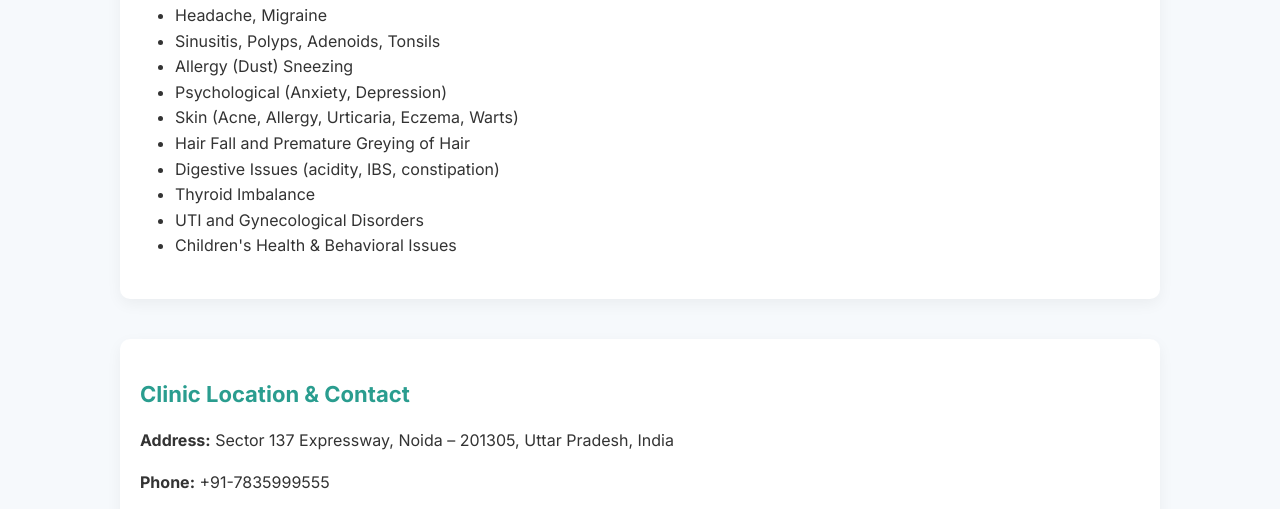
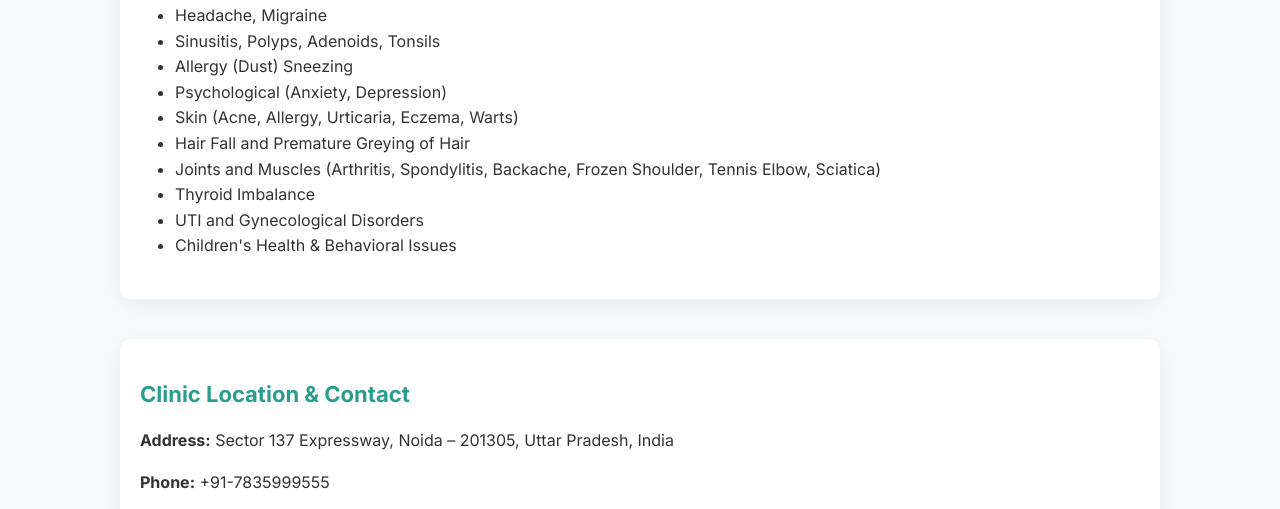
Before and after one commit to mayankes-gif/dr, a plain HTML site: page index.html in a window 1280 px wide. Shown: the part 1240-1749 px from the top of the page. Drawn offline with Linux system fonts and the light colour scheme.

Commit message:
Update index.html

```diff
--- a/index.html
+++ b/index.html
@@ -134,7 +134,7 @@ Homeopathy looks for the cause, the root of the disease. When the cause is remov
     <li>Psychological (Anxiety, Depression)</li>
     <li>Skin (Acne, Allergy, Urticaria, Eczema, Warts)</li>
     <li>Hair Fall and Premature Greying of Hair</li>
-    <li>Digestive Issues (acidity, IBS, constipation)</li>
+    <li>Joints and Muscles (Arthritis, Spondylitis, Backache, Frozen Shoulder, Tennis Elbow, Sciatica)</li>
     <li>Thyroid Imbalance</li>
     <li>UTI and Gynecological Disorders</li>
     <li>Children's Health & Behavioral Issues</li>
```
